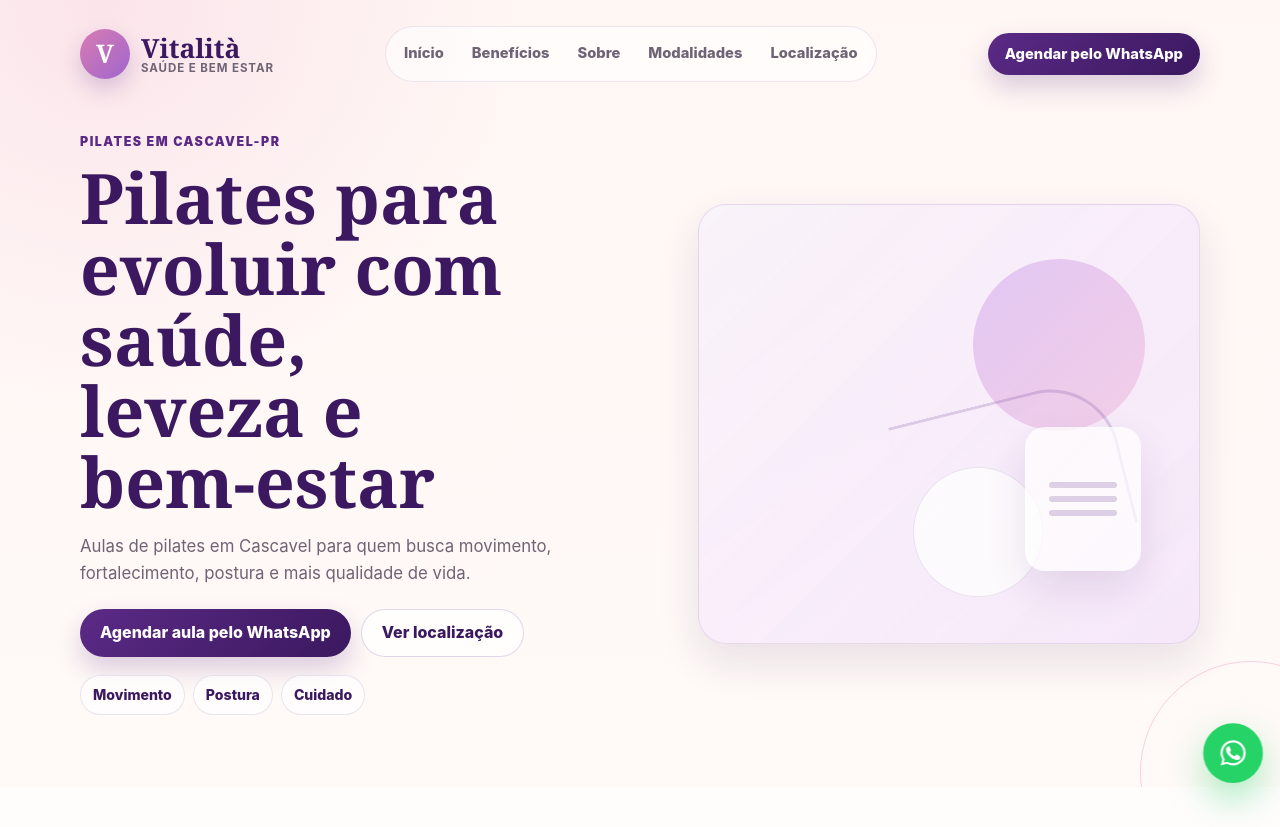
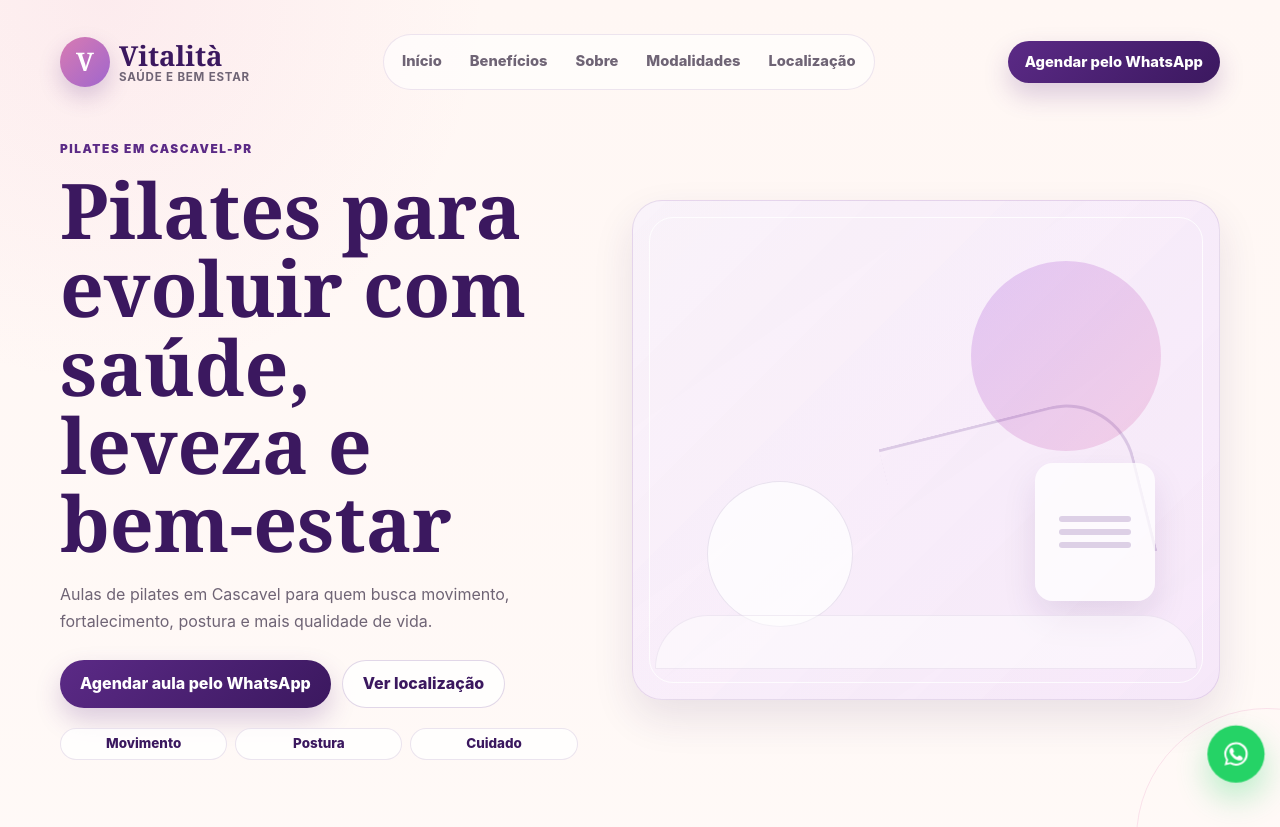
Before and after one commit to joaomidowz/vitalita-demo, a plain HTML site: page index.html in a window 1280 px wide. Shown: the top 827 px of the page. Drawn offline with Linux system fonts and the light colour scheme.

Commit message:
💄 style: refine mobile header and hero layout

```diff
--- a/style.css
+++ b/style.css
@@ -11,11 +11,11 @@
   --whatsapp: #25d366;
   --line: rgba(91, 42, 134, 0.14);
   --shadow-soft: 0 18px 42px rgba(59, 24, 95, 0.11);
-  --shadow-card: 0 12px 28px rgba(59, 24, 95, 0.08);
+  --shadow-card: 0 14px 34px rgba(59, 24, 95, 0.07);
   --radius-card: 8px;
-  --radius-panel: 28px;
-  --container: min(1120px, calc(100% - 40px));
-  --header-height: 78px;
+  --radius-panel: 30px;
+  --container: min(1120px, calc(100% - 34px));
+  --header-height: 66px;
   --title-font: "Cormorant Garamond", "Playfair Display", Georgia, serif;
   --body-font: Inter, "Nunito Sans", Lato, system-ui, -apple-system, BlinkMacSystemFont, "Segoe UI", sans-serif;
 }
@@ -33,8 +33,8 @@ body {
   margin: 0;
   color: var(--text);
   background:
-    radial-gradient(circle at 8% 0%, rgba(230, 132, 183, 0.16), transparent 26rem),
-    linear-gradient(180deg, var(--warm) 0%, #fffdfc 44%, var(--warm) 100%);
+    radial-gradient(circle at 8% 0%, rgba(230, 132, 183, 0.1), transparent 24rem),
+    linear-gradient(180deg, var(--warm) 0%, #fffdfc 48%, var(--warm) 100%);
   font-family: var(--body-font);
   font-size: 16px;
   line-height: 1.6;
@@ -71,34 +71,35 @@ button {
   position: fixed;
   inset: 0 0 auto;
   z-index: 100;
-  padding: 10px 0;
-  transition: padding 220ms ease, background 220ms ease, box-shadow 220ms ease, backdrop-filter 220ms ease;
-}
-
-.site-header.is-scrolled,
-.site-header.menu-active {
-  background: rgba(255, 255, 255, 0.9);
-  backdrop-filter: blur(18px);
-  box-shadow: 0 12px 32px rgba(59, 24, 95, 0.08);
+  padding: 12px 0;
+  transition: padding 220ms ease;
 }
 
 .site-header.is-scrolled {
-  padding: 5px 0;
+  padding: 7px 0;
 }
 
 .header-inner {
   width: var(--container);
   min-height: var(--header-height);
   margin: 0 auto;
+  padding: 8px 10px 8px 9px;
   display: flex;
   align-items: center;
   justify-content: space-between;
-  gap: 18px;
-  transition: min-height 220ms ease;
+  gap: 12px;
+  border: 1px solid rgba(91, 42, 134, 0.12);
+  border-radius: 999px;
+  background: rgba(255, 255, 255, 0.84);
+  box-shadow: 0 12px 30px rgba(59, 24, 95, 0.08);
+  backdrop-filter: blur(16px);
+  transition: min-height 220ms ease, box-shadow 220ms ease, background 220ms ease;
 }
 
 .site-header.is-scrolled .header-inner {
-  min-height: 60px;
+  min-height: 56px;
+  background: rgba(255, 255, 255, 0.93);
+  box-shadow: 0 14px 34px rgba(59, 24, 95, 0.1);
 }
 
 .brand,
@@ -109,13 +110,13 @@ button {
 .brand {
   display: inline-flex;
   align-items: center;
-  gap: 11px;
+  gap: 9px;
   min-width: 0;
 }
 
 .brand-mark {
-  width: 44px;
-  height: 44px;
+  width: 42px;
+  height: 42px;
   display: grid;
   place-items: center;
   flex: 0 0 auto;
@@ -125,7 +126,7 @@ button {
     linear-gradient(135deg, rgba(230, 132, 183, 0.9), rgba(183, 122, 229, 0.75)),
     var(--purple);
   font-family: var(--title-font);
-  font-size: 1.45rem;
+  font-size: 1.34rem;
   font-weight: 700;
   line-height: 1;
   box-shadow: 0 10px 22px rgba(91, 42, 134, 0.22);
@@ -133,9 +134,9 @@ button {
 }
 
 .site-header.is-scrolled .brand-mark {
-  width: 38px;
-  height: 38px;
-  font-size: 1.2rem;
+  width: 36px;
+  height: 36px;
+  font-size: 1.1rem;
 }
 
 .brand-copy {
@@ -148,15 +149,15 @@ button {
 .brand-name {
   color: var(--purple-dark);
   font-family: var(--title-font);
-  font-size: 1.65rem;
+  font-size: 1.5rem;
   font-weight: 700;
 }
 
 .brand-subtitle {
   color: var(--muted);
-  font-size: 0.72rem;
+  font-size: 0.62rem;
   font-weight: 700;
-  letter-spacing: 0.08em;
+  letter-spacing: 0.07em;
   text-transform: uppercase;
 }
 
@@ -166,21 +167,21 @@ button {
 }
 
 .menu-toggle {
-  width: 44px;
-  height: 44px;
+  width: 58px;
+  height: 42px;
   display: inline-grid;
   place-content: center;
-  gap: 5px;
+  gap: 4px;
   border: 1px solid rgba(91, 42, 134, 0.16);
-  border-radius: 50%;
+  border-radius: 999px;
   color: var(--purple-dark);
-  background: rgba(255, 255, 255, 0.78);
+  background: linear-gradient(180deg, rgba(255, 255, 255, 0.92), rgba(244, 233, 255, 0.76));
   cursor: pointer;
-  box-shadow: 0 8px 20px rgba(59, 24, 95, 0.07);
+  box-shadow: 0 8px 18px rgba(59, 24, 95, 0.08);
 }
 
 .menu-toggle span {
-  width: 18px;
+  width: 20px;
   height: 2px;
   display: block;
   border-radius: 99px;
@@ -189,7 +190,7 @@ button {
 }
 
 .menu-toggle[aria-expanded="true"] span:nth-child(1) {
-  transform: translateY(7px) rotate(45deg);
+  transform: translateY(6px) rotate(45deg);
 }
 
 .menu-toggle[aria-expanded="true"] span:nth-child(2) {
@@ -197,19 +198,19 @@ button {
 }
 
 .menu-toggle[aria-expanded="true"] span:nth-child(3) {
-  transform: translateY(-7px) rotate(-45deg);
+  transform: translateY(-6px) rotate(-45deg);
 }
 
 .mobile-menu {
   position: fixed;
-  top: 86px;
-  left: 20px;
-  right: 20px;
+  top: 88px;
+  left: 17px;
+  right: 17px;
   display: grid;
-  gap: 4px;
-  padding: 16px;
+  gap: 6px;
+  padding: 12px;
   border: 1px solid rgba(91, 42, 134, 0.12);
-  border-radius: 18px;
+  border-radius: 24px;
   background: rgba(255, 255, 255, 0.96);
   box-shadow: var(--shadow-soft);
   transform-origin: top right;
@@ -226,16 +227,17 @@ button {
 }
 
 .mobile-menu a {
-  padding: 12px 10px;
+  padding: 13px 14px;
+  border-radius: 16px;
   color: var(--text);
-  font-weight: 700;
+  font-weight: 800;
   text-decoration: none;
 }
 
 .mobile-social {
   display: flex;
   gap: 8px;
-  padding-top: 8px;
+  padding: 10px 2px 2px;
   border-top: 1px solid rgba(91, 42, 134, 0.1);
 }
 
@@ -260,6 +262,10 @@ button {
   text-decoration: none;
   cursor: pointer;
   transition: transform 180ms ease, box-shadow 180ms ease, background 180ms ease, border-color 180ms ease;
+}
+
+.site-header .header-cta {
+  display: none;
 }
 
 .btn-small {
@@ -289,17 +295,17 @@ button {
 .hero {
   position: relative;
   overflow: hidden;
-  padding: 108px 0 42px;
+  padding: 114px 0 58px;
 }
 
 .hero::after {
   content: "";
   position: absolute;
-  right: -82px;
-  bottom: -96px;
-  width: 220px;
-  height: 220px;
-  border: 1px solid rgba(230, 132, 183, 0.35);
+  right: -118px;
+  bottom: -124px;
+  width: 260px;
+  height: 260px;
+  border: 1px solid rgba(230, 132, 183, 0.2);
   border-radius: 50%;
   pointer-events: none;
 }
@@ -308,21 +314,21 @@ button {
   position: relative;
   display: grid;
   align-items: center;
-  gap: 28px;
+  gap: 30px;
 }
 
 .hero-copy {
   position: relative;
   z-index: 2;
-  max-width: 650px;
+  max-width: 620px;
 }
 
 .eyebrow {
-  margin: 0 0 10px;
+  margin: 0 0 12px;
   color: var(--purple);
-  font-size: 0.78rem;
+  font-size: 0.74rem;
   font-weight: 900;
-  letter-spacing: 0.12em;
+  letter-spacing: 0.13em;
   text-transform: uppercase;
 }
 
@@ -342,14 +348,16 @@ h2 {
 }
 
 h1 {
-  max-width: 11ch;
-  margin-bottom: 16px;
-  font-size: clamp(2.75rem, 13vw, 4.35rem);
+  max-width: 12ch;
+  margin-bottom: 18px;
+  font-size: clamp(2.44rem, 11vw, 3.8rem);
+  letter-spacing: 0;
 }
 
 h2 {
-  margin-bottom: 14px;
-  font-size: clamp(2.15rem, 9vw, 3.25rem);
+  margin-bottom: 16px;
+  font-size: clamp(2rem, 8vw, 3rem);
+  letter-spacing: 0;
 }
 
 h3 {
@@ -371,47 +379,76 @@ h3 {
 }
 
 .hero-text {
-  max-width: 31rem;
-  margin-bottom: 22px;
-  font-size: 1.05rem;
+  max-width: 32rem;
+  margin-bottom: 24px;
+  font-size: 1rem;
+  line-height: 1.72;
 }
 
 .cta-row {
   display: flex;
   flex-direction: column;
-  gap: 10px;
+  gap: 11px;
 }
 
 .hero-tags {
-  display: flex;
-  flex-wrap: wrap;
+  display: grid;
+  grid-template-columns: repeat(3, minmax(0, 1fr));
   gap: 8px;
-  margin-top: 18px;
+  margin-top: 20px;
 }
 
 .hero-tags span {
+  width: 100%;
+  min-width: 0;
   display: inline-flex;
   align-items: center;
-  min-height: 34px;
-  padding: 8px 12px;
+  justify-content: center;
+  min-height: 32px;
+  padding: 7px 12px;
   border: 1px solid rgba(91, 42, 134, 0.12);
   border-radius: 999px;
   color: var(--purple-dark);
-  background: rgba(255, 255, 255, 0.68);
-  font-size: 0.88rem;
+  background: rgba(255, 255, 255, 0.76);
+  font-size: 0.84rem;
   font-weight: 800;
+  line-height: 1;
+  white-space: nowrap;
 }
 
 .hero-visual {
+  position: relative;
+  z-index: 1;
+  min-height: 218px;
+  overflow: hidden;
+  border: 1px solid rgba(91, 42, 134, 0.1);
+  border-radius: var(--radius-panel);
+  opacity: 1;
+  background:
+    linear-gradient(135deg, rgba(255, 255, 255, 0.66), rgba(244, 233, 255, 0.68)),
+    linear-gradient(145deg, rgba(183, 122, 229, 0.18), rgba(230, 132, 183, 0.14));
+  box-shadow: 0 20px 50px rgba(59, 24, 95, 0.1);
+  pointer-events: none;
+}
+
+.hero-visual::before {
+  content: "";
   position: absolute;
-  top: 78px;
-  right: -16px;
-  z-index: 1;
-  width: min(42vw, 190px);
-  height: 210px;
-  border-radius: var(--radius-panel);
-  opacity: 0.5;
-  pointer-events: none;
+  inset: 16px;
+  border: 1px solid rgba(255, 255, 255, 0.82);
+  border-radius: 24px;
+}
+
+.hero-visual::after {
+  content: "";
+  position: absolute;
+  left: 22px;
+  right: 22px;
+  bottom: 30px;
+  height: 54px;
+  border-radius: 999px 999px 18px 18px;
+  background: rgba(255, 255, 255, 0.5);
+  box-shadow: inset 0 0 0 1px rgba(91, 42, 134, 0.08);
 }
 
 .visual-orb,
@@ -428,26 +465,27 @@ h3 {
 }
 
 .visual-orb-one {
-  top: 4px;
-  right: 22px;
-  width: 112px;
-  height: 112px;
+  top: 26px;
+  right: 28px;
+  width: 104px;
+  height: 104px;
 }
 
 .visual-orb-two {
-  right: 66px;
-  bottom: 4px;
-  width: 88px;
-  height: 88px;
+  right: auto;
+  left: 34px;
+  bottom: 44px;
+  width: 82px;
+  height: 82px;
   background: rgba(255, 255, 255, 0.76);
   box-shadow: inset 0 0 0 1px rgba(91, 42, 134, 0.12);
 }
 
 .visual-line {
-  right: 18px;
-  bottom: 36px;
-  width: 132px;
-  height: 82px;
+  right: 34px;
+  bottom: 54px;
+  width: 144px;
+  height: 86px;
   border: 2px solid rgba(91, 42, 134, 0.18);
   border-left: 0;
   border-bottom: 0;
@@ -456,17 +494,17 @@ h3 {
 }
 
 .visual-panel {
-  right: 6px;
-  bottom: 58px;
+  right: 28px;
+  bottom: 70px;
   width: 74px;
-  height: 96px;
+  height: 86px;
   display: grid;
   align-content: center;
-  gap: 8px;
+  gap: 7px;
   padding: 14px;
-  border-radius: 20px;
-  background: rgba(255, 255, 255, 0.72);
-  box-shadow: 0 18px 42px rgba(59, 24, 95, 0.1);
+  border-radius: 18px;
+  background: rgba(255, 255, 255, 0.76);
+  box-shadow: 0 16px 34px rgba(59, 24, 95, 0.1);
 }
 
 .visual-panel span {
@@ -477,11 +515,11 @@ h3 {
 }
 
 .section {
-  padding: 68px 0;
+  padding: 76px 0;
 }
 
 .section-soft {
-  background: rgba(255, 255, 255, 0.62);
+  background: rgba(255, 255, 255, 0.58);
 }
 
 .section-lavender {
@@ -490,7 +528,8 @@ h3 {
 
 .section-heading {
   max-width: 680px;
-  margin-bottom: 26px;
+  margin: 0 auto 34px;
+  text-align: center;
 }
 
 .section-heading p {
@@ -501,7 +540,7 @@ h3 {
 .audience-grid,
 .modality-grid {
   display: grid;
-  gap: 12px;
+  gap: 14px;
 }
 
 .benefit-grid {
@@ -513,12 +552,13 @@ h3 {
 .audience-item {
   border: 1px solid var(--line);
   border-radius: var(--radius-card);
-  background: rgba(255, 255, 255, 0.82);
+  background: rgba(255, 255, 255, 0.86);
   box-shadow: var(--shadow-card);
 }
 
 .benefit-card {
-  padding: 18px;
+  min-height: 178px;
+  padding: 20px;
 }
 
 .benefit-card p,
@@ -528,8 +568,8 @@ h3 {
 }
 
 .icon-line {
-  width: 40px;
-  height: 40px;
+  width: 42px;
+  height: 42px;
   display: grid;
   place-items: center;
   margin-bottom: 14px;
@@ -551,7 +591,7 @@ h3 {
 .split-grid,
 .location-grid {
   display: grid;
-  gap: 30px;
+  gap: 34px;
 }
 
 .section-copy {
@@ -560,8 +600,8 @@ h3 {
 
 .care-list {
   display: grid;
-  gap: 10px;
-  margin-top: 22px;
+  gap: 12px;
+  margin-top: 26px;
 }
 
 .care-list span {
@@ -590,7 +630,7 @@ h3 {
 
 .space-visual {
   position: relative;
-  min-height: 300px;
+  min-height: 320px;
   overflow: hidden;
   border-radius: var(--radius-panel);
   background:
@@ -641,10 +681,10 @@ h3 {
 
 .audience-item {
   position: relative;
-  min-height: 64px;
+  min-height: 68px;
   display: flex;
   align-items: center;
-  padding: 17px 18px 17px 46px;
+  padding: 18px 18px 18px 48px;
   color: var(--purple-dark);
   font-weight: 800;
 }
@@ -661,14 +701,15 @@ h3 {
 }
 
 .modality-card {
-  padding: 20px;
+  min-height: 162px;
+  padding: 22px;
 }
 
 .inline-cta {
   display: grid;
   gap: 14px;
-  margin-top: 24px;
-  padding: 18px;
+  margin-top: 28px;
+  padding: 20px;
   border: 1px solid rgba(91, 42, 134, 0.13);
   border-radius: var(--radius-card);
   background: linear-gradient(135deg, rgba(255, 255, 255, 0.88), rgba(244, 233, 255, 0.58));
@@ -689,7 +730,7 @@ h3 {
 
 .map-wrap {
   overflow: hidden;
-  min-height: 330px;
+  min-height: 340px;
   border: 1px solid rgba(91, 42, 134, 0.14);
   border-radius: var(--radius-panel);
   background: var(--white);
@@ -699,18 +740,18 @@ h3 {
 .map-wrap iframe {
   width: 100%;
   height: 100%;
-  min-height: 330px;
+  min-height: 340px;
   border: 0;
 }
 
 .final-cta {
-  padding: 68px 0;
+  padding: 76px 0;
 }
 
 .final-cta-inner {
   overflow: hidden;
   position: relative;
-  padding: 34px 24px;
+  padding: 38px 24px;
   border-radius: var(--radius-panel);
   color: var(--white);
   background:
@@ -750,7 +791,7 @@ h3 {
 }
 
 .site-footer {
-  padding: 36px 0 96px;
+  padding: 40px 0 104px;
   border-top: 1px solid rgba(91, 42, 134, 0.12);
   background: rgba(255, 255, 255, 0.64);
 }
@@ -793,25 +834,25 @@ h3 {
 
 .whatsapp-float {
   position: fixed;
-  right: 18px;
+  right: 16px;
   bottom: max(18px, env(safe-area-inset-bottom));
   z-index: 90;
-  width: 58px;
-  height: 58px;
+  width: 56px;
+  height: 56px;
   display: grid;
   place-items: center;
   border: 0;
   border-radius: 50%;
   color: var(--white);
   background: var(--whatsapp);
-  box-shadow: 0 14px 30px rgba(37, 211, 102, 0.32);
+  box-shadow: 0 12px 26px rgba(37, 211, 102, 0.28);
   cursor: pointer;
-  animation: pulse 2.8s ease-in-out infinite;
+  animation: pulse 4s ease-in-out infinite;
 }
 
 .whatsapp-float svg {
-  width: 32px;
-  height: 32px;
+  width: 30px;
+  height: 30px;
   fill: currentColor;
 }
 
@@ -841,11 +882,11 @@ h3 {
   0%,
   100% {
     transform: scale(1);
-    box-shadow: 0 14px 30px rgba(37, 211, 102, 0.32);
+    box-shadow: 0 12px 26px rgba(37, 211, 102, 0.28);
   }
   50% {
-    transform: scale(1.045);
-    box-shadow: 0 16px 38px rgba(37, 211, 102, 0.42);
+    transform: scale(1.025);
+    box-shadow: 0 15px 34px rgba(37, 211, 102, 0.34);
   }
 }
 
@@ -891,21 +932,23 @@ h3 {
 
 @media (min-width: 760px) {
   .section {
-    padding: 86px 0;
+    padding: 96px 0;
   }
 
   .hero {
-    padding: 132px 0 72px;
+    padding: 140px 0 86px;
   }
 
   h1 {
-    max-width: 12ch;
+    max-width: 11.5ch;
+    font-size: clamp(3.8rem, 6vw, 5.35rem);
   }
 
   .hero-grid,
   .split-grid,
   .location-grid {
-    grid-template-columns: minmax(0, 1fr) minmax(300px, 0.85fr);
+    grid-template-columns: minmax(0, 0.88fr) minmax(360px, 1fr);
+    gap: 54px;
   }
 
   .hero-visual {
@@ -913,7 +956,8 @@ h3 {
     top: auto;
     right: auto;
     width: 100%;
-    height: 440px;
+    height: 500px;
+    min-height: 500px;
     opacity: 1;
     border: 1px solid rgba(91, 42, 134, 0.12);
     background:
@@ -923,33 +967,38 @@ h3 {
   }
 
   .visual-orb-one {
-    top: 54px;
-    right: 54px;
-    width: 172px;
-    height: 172px;
+    top: 60px;
+    right: 58px;
+    width: 190px;
+    height: 190px;
   }
 
   .visual-orb-two {
-    right: 156px;
-    bottom: 46px;
-    width: 130px;
-    height: 130px;
+    left: 74px;
+    right: auto;
+    bottom: 72px;
+    width: 146px;
+    height: 146px;
   }
 
   .visual-line {
-    right: 76px;
-    bottom: 92px;
-    width: 220px;
-    height: 152px;
+    right: 78px;
+    bottom: 116px;
+    width: 246px;
+    height: 166px;
     border-width: 3px;
   }
 
   .visual-panel {
-    right: 58px;
-    bottom: 72px;
-    width: 116px;
-    height: 144px;
+    right: 64px;
+    bottom: 98px;
+    width: 120px;
+    height: 138px;
     padding: 24px;
+  }
+
+  .section-heading {
+    margin-bottom: 42px;
   }
 
   .modality-grid {
@@ -957,7 +1006,7 @@ h3 {
   }
 
   .final-cta-inner {
-    padding: 48px;
+    padding: 52px;
   }
 
   .footer-grid {
@@ -969,6 +1018,7 @@ h3 {
 @media (min-width: 920px) {
   :root {
     --header-height: 88px;
+    --container: min(1160px, calc(100% - 56px));
   }
 
   .menu-toggle,
@@ -977,8 +1027,37 @@ h3 {
   }
 
   .desktop-nav,
-  .header-cta {
+  .site-header .header-cta {
     display: inline-flex;
+  }
+
+  .site-header {
+    padding: 18px 0;
+  }
+
+  .site-header.is-scrolled {
+    padding: 7px 0;
+  }
+
+  .header-inner {
+    padding: 0;
+    gap: 20px;
+    border: 0;
+    border-radius: 0;
+    background: transparent;
+    box-shadow: none;
+    backdrop-filter: none;
+  }
+
+  .site-header.is-scrolled .header-inner {
+    width: min(1160px, calc(100% - 56px));
+    min-height: 64px;
+    padding: 8px 12px;
+    border: 1px solid rgba(91, 42, 134, 0.11);
+    border-radius: 999px;
+    background: rgba(255, 255, 255, 0.92);
+    box-shadow: 0 14px 34px rgba(59, 24, 95, 0.1);
+    backdrop-filter: blur(16px);
   }
 
   .desktop-nav {
@@ -1011,6 +1090,14 @@ h3 {
     font-size: 1.6rem;
   }
 
+  .brand-name {
+    font-size: 1.72rem;
+  }
+
+  .brand-subtitle {
+    font-size: 0.72rem;
+  }
+
   .benefit-grid {
     grid-template-columns: repeat(3, minmax(0, 1fr));
   }
@@ -1022,19 +1109,19 @@ h3 {
 
 @media (max-width: 390px) {
   :root {
-    --container: min(100% - 30px, 1120px);
+    --container: min(100% - 28px, 1120px);
   }
 
   .brand-name {
-    font-size: 1.42rem;
+    font-size: 1.32rem;
   }
 
   .brand-subtitle {
-    font-size: 0.63rem;
+    font-size: 0.58rem;
   }
 
   h1 {
-    font-size: 2.42rem;
+    font-size: 2.28rem;
   }
 
   .btn {
```
Also changed, not shown: index.html (+0 -3 lines).
